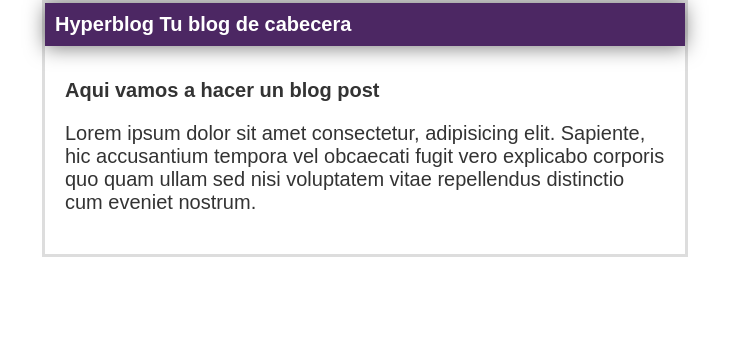
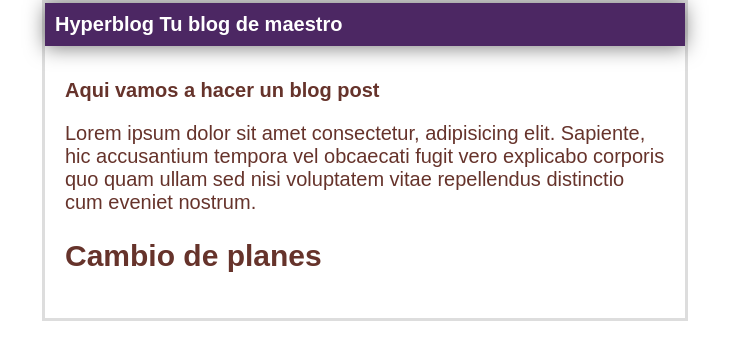
Before and after one commit to jairo3420beltran/blog_post.com, a plain HTML site: page index.html in a window 1280 px wide. Shown: the whole page, without its empty margins (275-1004 px from the left). Drawn offline with Linux system fonts and the light colour scheme.

Commit message:
cambios de titulo en cabecera y adicion de sub titulo con cambio de color

```diff
--- a/estilos.css/stilos.css
+++ b/estilos.css/stilos.css
@@ -5,7 +5,7 @@ body
     font-size: 20px ;
     margin: 0;
     padding: 0;
-    color:#333;
+    color:#66332B;
 }
 
 #cabecera
--- a/index.html
+++ b/index.html
@@ -13,7 +13,7 @@
     <div id="container">
         <div id="cabecera">
             Hyperblog
-            <span id="tangline">Tu blog de cabecera </span>
+            <span id="tangline">Tu blog de maestro </span>
         </div>
             <div id="post">
                 <h1>Aqui vamos a hacer un blog post </h1>
@@ -21,6 +21,7 @@
                     hic accusantium tempora vel obcaecati fugit vero explicabo corporis
                     quo quam ullam sed nisi voluptatem vitae repellendus distinctio
                     cum eveniet nostrum.</p>
+                <h2>Cambio de planes</h2>
 
             </div>
 
```
